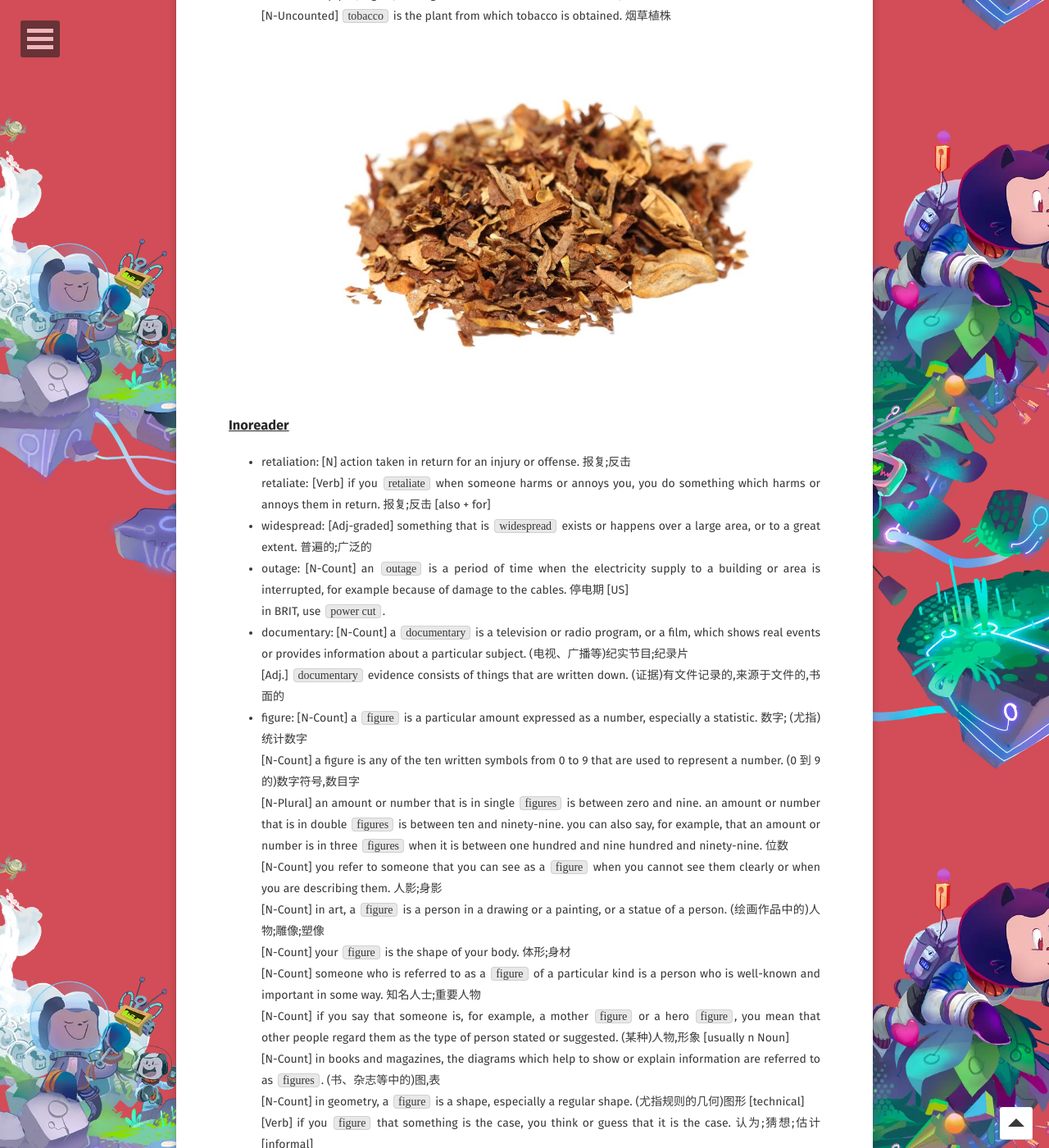
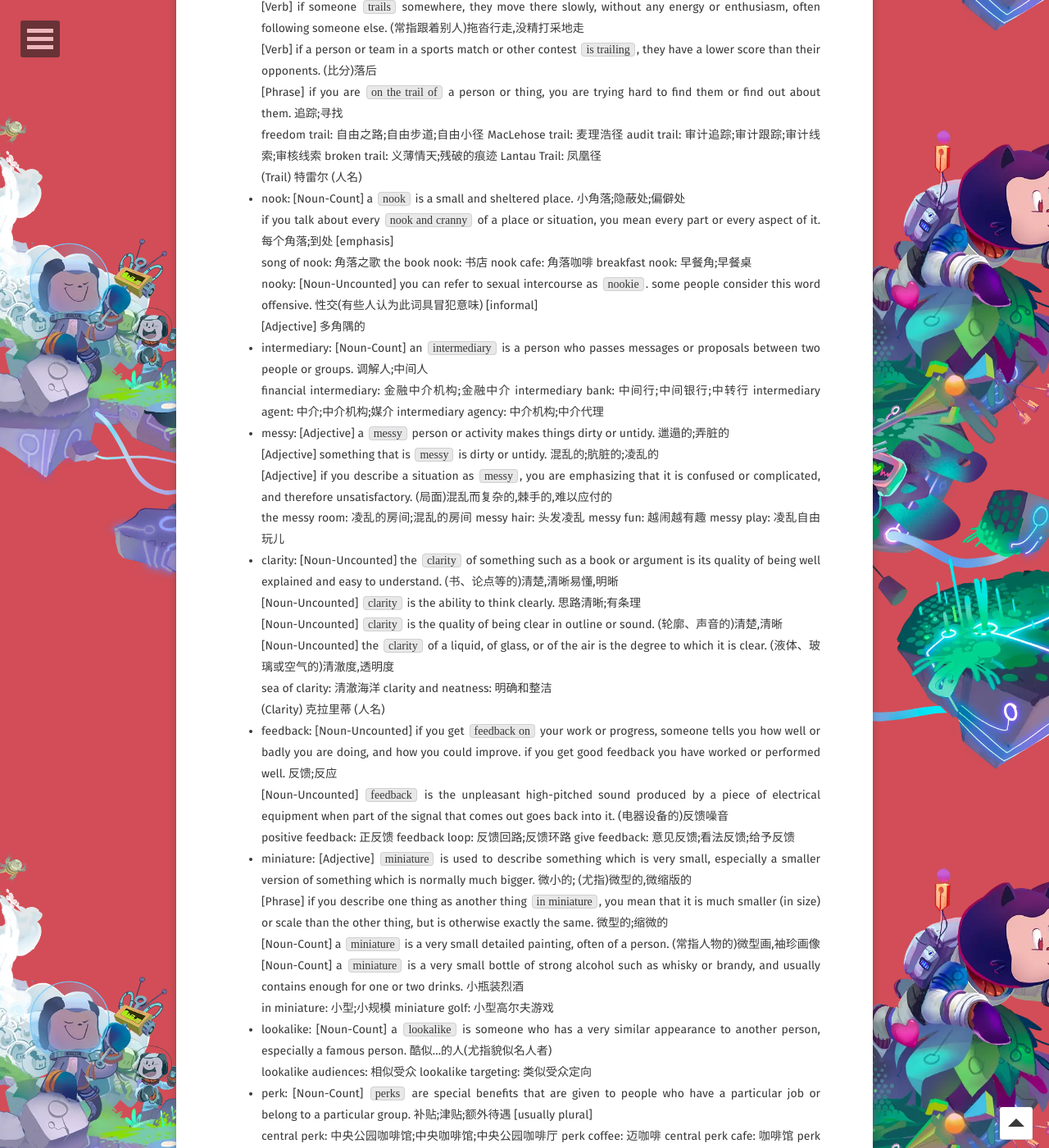
Before and after one commit to WebPavel/WebPavel.github.io, a Jekyll site: the page built from _posts/2026-10-14-daily-English-learning-(Part-2).md, in a window 1280 px wide and 1400 px high, scrolled down 35951 px. Shown: the whole window at 82% size. Built offline with Jekyll 4.4.1, drawn with Linux system fonts in a browser that asks for light colours; some web fonts are replaced; comment, search, counter and statistics services are not loaded; some of the changed text lies outside the part shown.

Commit message:
feat: updates on daily English learning (Part 2)

```diff
--- a/_posts/2026-10-14-daily-English-learning-(Part-2).md
+++ b/_posts/2026-10-14-daily-English-learning-(Part-2).md
@@ -618,6 +618,47 @@ learned from [ChatGPT](https://chatgpt.com/) in Singapore.
 - basement: [Noun-Count] the `basement` of a building is a floor built partly or completely below ground level. 地下室;地下层<br/>
  basement parking: 地下停车场;地下车库;地下泊车场<br/>
   bargain-basement: [Adjective] if you refer to something as a `bargain basement` thing, you mean that it is cheap and not very good quality. 廉价的;劣质的;拿不出手的 (廉价区,商店内的一个区域,特别是位于地下的区域)
+- trail: [Noun-Count] a `trail` is a rough path across open country or through forests. 乡间小路;林间小道<br/>
+ [Noun-Count] a `trail` is a route along a series of paths or roads, often one that has been planned and marked out for a particular purpose. (特定)路线,路径<br/>
+ [Noun-Count] a `trail` is a series of marks or other signs of movement or other activities left by someone or something. (一串)痕迹,足迹,踪迹 [usually singular]<br/>
+ [Verb] if you `trail` someone or something, you follow them secretly, often by finding the marks or signs that they have left. 跟踪;追踪;追猎<br/>
+ [Noun-Count] you can refer to all the places that a politician visits in the period before an election as their campaign `trail`. (竞选)巡游路线<br/>
+ [Verb] if you `trail` something or it `trails`, it hangs down loosely behind you as you move along. (使)拖在后面;(使)下垂;(使)曳地<br/>
+ [Verb] if someone `trails` somewhere, they move there slowly, without any energy or enthusiasm, often following someone else. (常指跟着别人)拖沓行走,没精打采地走<br/>
+ [Verb] if a person or team in a sports match or other contest `is trailing`, they have a lower score than their opponents. (比分)落后<br/>
+ [Phrase] if you are `on the trail of` a person or thing, you are trying hard to find them or find out about them. 追踪;寻找<br/>
+ freedom trail: 自由之路;自由步道;自由小径 MacLehose trail: 麦理浩径 audit trail: 审计追踪;审计跟踪;审计线索;审核线索 broken trail: 义薄情天;残破的痕迹 Lantau Trail: 凤凰径<br/>
+ (Trail) 特雷尔 (人名)
+- nook: [Noun-Count] a `nook` is a small and sheltered place. 小角落;隐蔽处;偏僻处<br/>
+ if you talk about every `nook and cranny` of a place or situation, you mean every part or every aspect of it. 每个角落;到处 [emphasis]<br/>
+ song of nook: 角落之歌 the book nook: 书店 nook cafe: 角落咖啡 breakfast nook: 早餐角;早餐桌<br/>
+  nooky: [Noun-Uncounted] you can refer to sexual intercourse as `nookie`. some people consider this word offensive. 性交(有些人认为此词具冒犯意味) [informal]<br/>
+  [Adjective] 多角隅的
+- intermediary: [Noun-Count] an `intermediary` is a person who passes messages or proposals between two people or groups. 调解人;中间人<br/>
+ financial intermediary: 金融中介机构;金融中介 intermediary bank: 中间行;中间银行;中转行 intermediary agent: 中介;中介机构;媒介 intermediary agency: 中介机构;中介代理
+- messy: [Adjective] a `messy` person or activity makes things dirty or untidy. 邋遢的;弄脏的<br/>
+ [Adjective] something that is `messy` is dirty or untidy. 混乱的;肮脏的;凌乱的<br/>
+ [Adjective] if you describe a situation as `messy`, you are emphasizing that it is confused or complicated, and therefore unsatisfactory. (局面)混乱而复杂的,棘手的,难以应付的<br/>
+ the messy room: 凌乱的房间;混乱的房间 messy hair: 头发凌乱 messy fun: 越闹越有趣 messy play: 凌乱自由玩儿
+- clarity: [Noun-Uncounted] the `clarity` of something such as a book or argument is its quality of being well explained and easy to understand. (书、论点等的)清楚,清晰易懂,明晰<br/>
+ [Noun-Uncounted] `clarity` is the ability to think clearly. 思路清晰;有条理<br/>
+ [Noun-Uncounted] `clarity` is the quality of being clear in outline or sound. (轮廓、声音的)清楚,清晰<br/>
+ [Noun-Uncounted] the `clarity` of a liquid, of glass, or of the air is the degree to which it is clear. (液体、玻璃或空气的)清澈度,透明度<br/>
+ sea of clarity: 清澈海洋 clarity and neatness: 明确和整洁<br/>
+ (Clarity) 克拉里蒂 (人名)
+- feedback: [Noun-Uncounted] if you get `feedback on` your work or progress, someone tells you how well or badly you are doing, and how you could improve. if you get good feedback you have worked or performed well. 反馈;反应<br/>
+ [Noun-Uncounted] `feedback` is the unpleasant high-pitched sound produced by a piece of electrical equipment when part of the signal that comes out goes back into it. (电器设备的)反馈噪音<br/>
+ positive feedback: 正反馈 feedback loop: 反馈回路;反馈环路 give feedback: 意见反馈;看法反馈;给予反馈
+- miniature: [Adjective] `miniature` is used to describe something which is very small, especially a smaller version of something which is normally much bigger. 微小的; (尤指)微型的,微缩版的<br/>
+ [Phrase] if you describe one thing as another thing `in miniature`, you mean that it is much smaller (in size) or scale than the other thing, but is otherwise exactly the same. 微型的;缩微的<br/>
+ [Noun-Count] a `miniature` is a very small detailed painting, often of a person. (常指人物的)微型画,袖珍画像<br/>
+ [Noun-Count] a `miniature` is a very small bottle of strong alcohol such as whisky or brandy, and usually contains enough for one or two drinks. 小瓶装烈酒<br/>
+ in miniature: 小型;小规模 miniature golf: 小型高尔夫游戏
+- lookalike: [Noun-Count] a `lookalike` is someone who has a very similar appearance to another person, especially a famous person. 酷似...的人(尤指貌似名人者)<br/>
+ lookalike audiences: 相似受众 lookalike targeting: 类似受众定向
+- perk: [Noun-Count] `perks` are special benefits that are given to people who have a particular job or belong to a particular group. 补贴;津贴;额外待遇 [usually plural]<br/>
+ central perk: 中央公园咖啡馆;中央咖啡馆;中央公园咖啡厅 perk coffee: 迈咖啡 central perk cafe: 咖啡馆 perk trees: 技能树 perk up: 振作精神;活跃起来;重新振作起来 slow perk: 缓慢学习<br/>
+ (Perk) 珀克 (人名)
 
 #### Tattoo & tobacco
 
```
